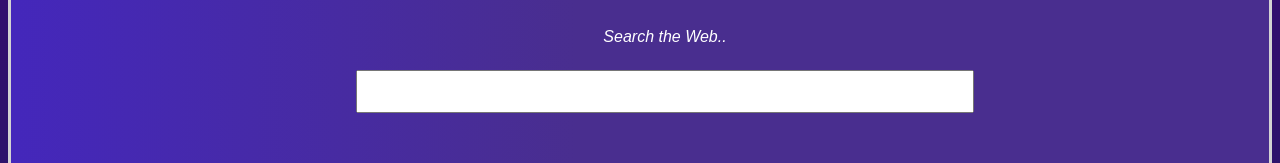
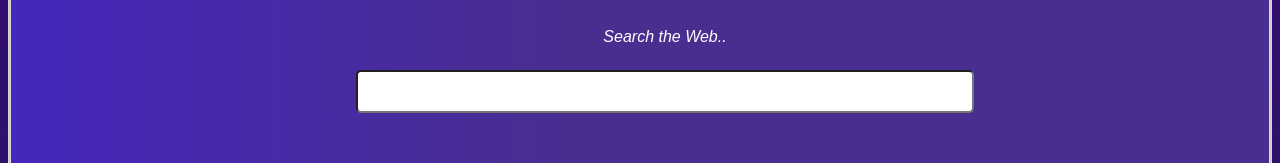
Before and after one commit to xtrasoftware/cc18-proxy, a plain HTML site: page index.html in a window 1280 px wide. Shown: the part 395-558 px from the top of the page. Drawn offline with Linux system fonts and the light colour scheme; a web font is replaced by a local one.

Commit message:
Update index.html

```diff
--- a/index.html
+++ b/index.html
@@ -65,7 +65,7 @@
         <h1 style="font-size:89px;">CC18 Proxy</h1>
         <br> <br>
         <p><i>Search the Web..</i></p>
-        <input type="text" style="size:62px;"></input>
+        <input type="text" style="size:62px; border-radius:5px;"></input>
         <br>
 
     </center>
```
